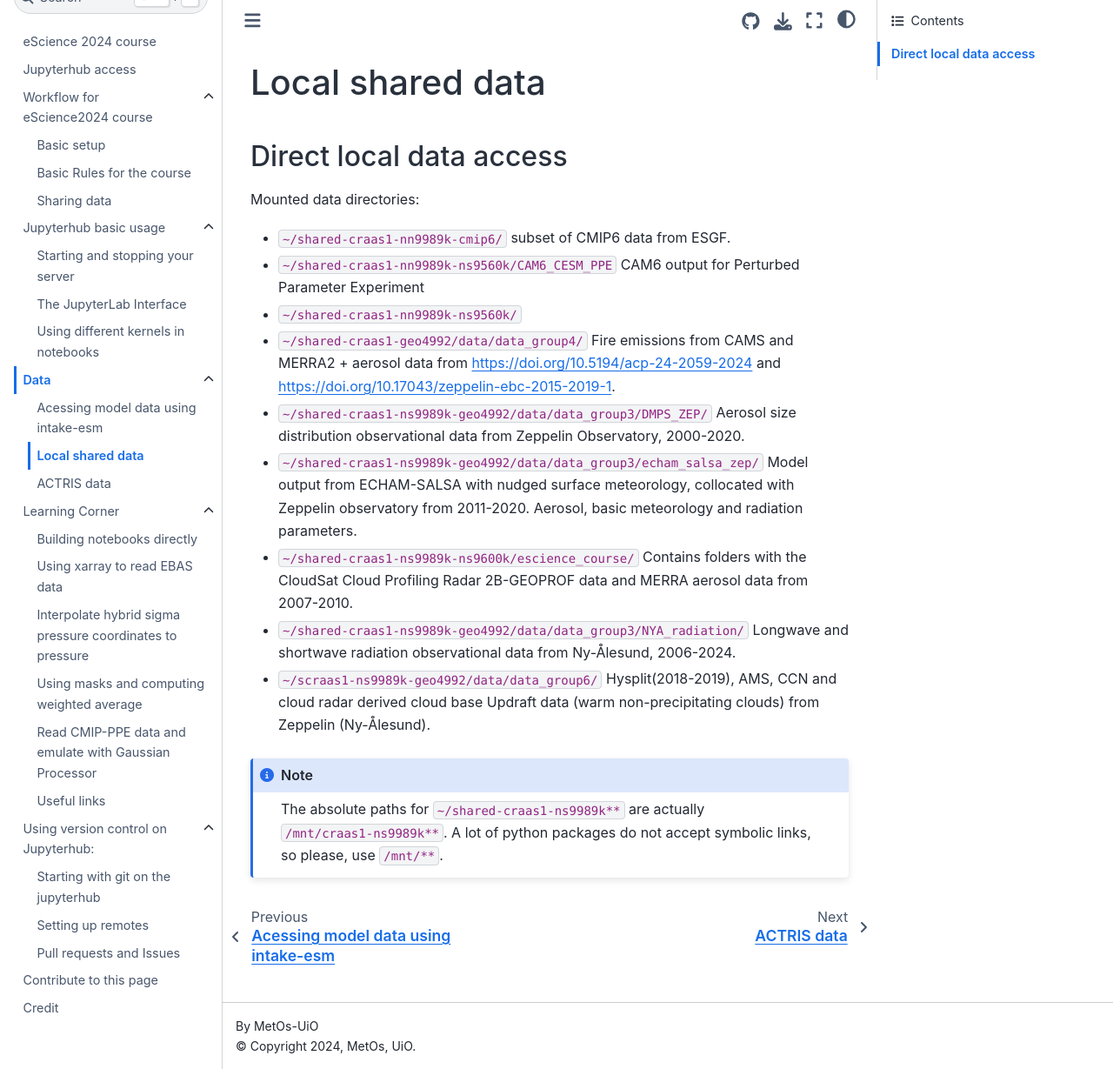
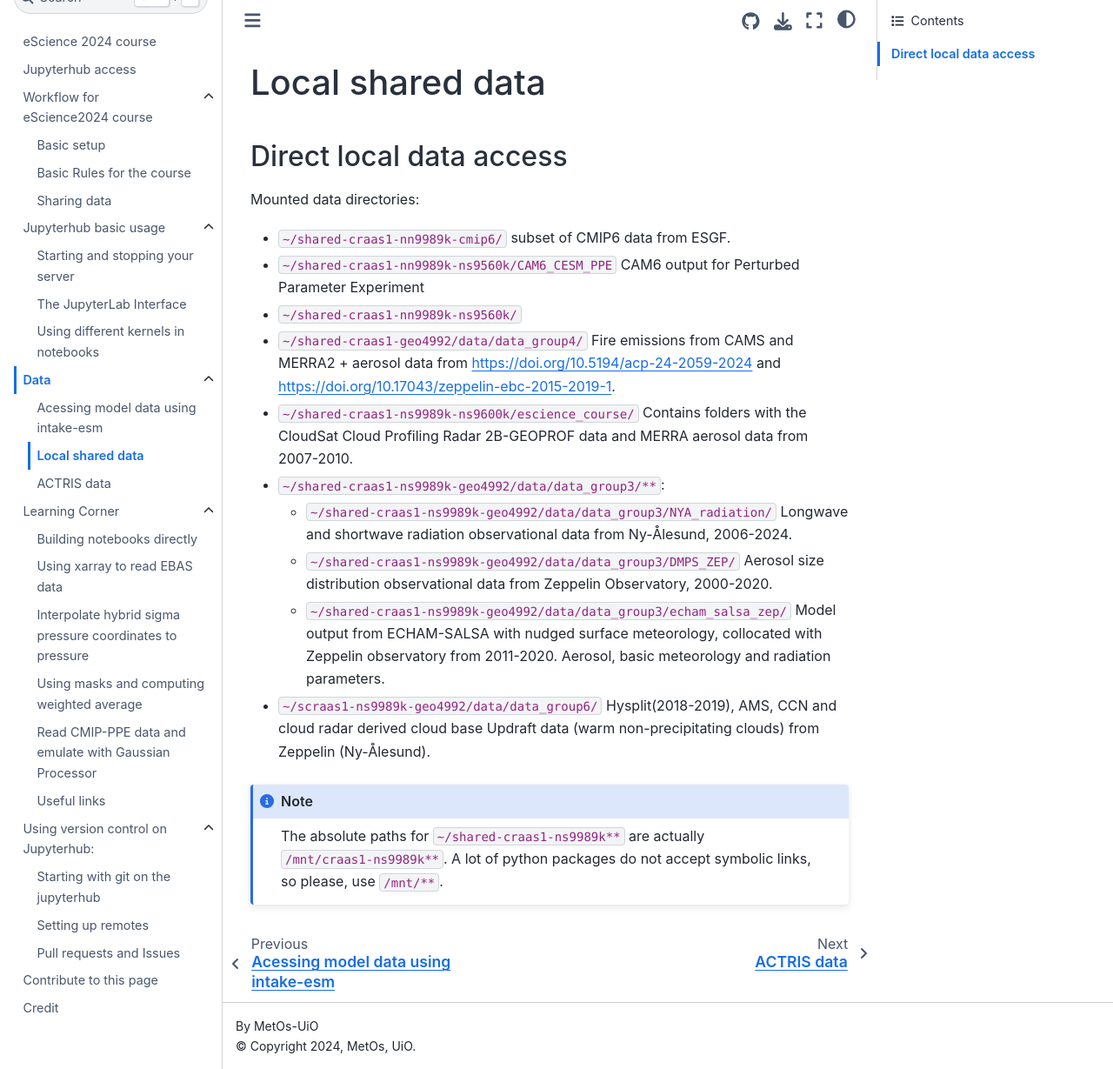
Before and after one commit to MetOs-UiO/eScience2024, a Sphinx documentation site: the page built from docs/data/local-data.rst, in a window 1280 px wide and 1229 px high. Shown: the whole window at 87% size. Built offline with Sphinx 7.4.7 and the Sphinx Book theme 1.1.4, drawn with Linux system fonts in a browser that asks for light colours.

Commit message:
fix order.

```diff
--- a/docs/data/local-data.rst
+++ b/docs/data/local-data.rst
@@ -14,15 +14,18 @@ Mounted data directories:
 
 - ``~/shared-craas1-geo4992/data/data_group4/`` Fire emissions from CAMS and MERRA2 + aerosol data from `<https://doi.org/10.5194/acp-24-2059-2024>`_ and `<https://doi.org/10.17043/zeppelin-ebc-2015-2019-1>`_.
 
-- ``~/shared-craas1-ns9989k-geo4992/data/data_group3/DMPS_ZEP/`` Aerosol size distribution observational data from Zeppelin Observatory, 2000-2020.
-
-- ``~/shared-craas1-ns9989k-geo4992/data/data_group3/echam_salsa_zep/`` Model output from ECHAM-SALSA with nudged surface meteorology, collocated with Zeppelin observatory from 2011-2020. Aerosol, basic meteorology and radiation parameters.
-
 - ``~/shared-craas1-ns9989k-ns9600k/escience_course/`` Contains folders with the CloudSat Cloud Profiling Radar 2B-GEOPROF data and MERRA aerosol data from 2007-2010.
 
-- ``~/shared-craas1-ns9989k-geo4992/data/data_group3/NYA_radiation/`` Longwave and shortwave radiation observational data from Ny-Ålesund, 2006-2024.
+- ``~/shared-craas1-ns9989k-geo4992/data/data_group3/**``:
+
+  - ``~/shared-craas1-ns9989k-geo4992/data/data_group3/NYA_radiation/`` Longwave and shortwave radiation observational data from Ny-Ålesund, 2006-2024.
+
+  - ``~/shared-craas1-ns9989k-geo4992/data/data_group3/DMPS_ZEP/`` Aerosol size distribution observational data from Zeppelin Observatory, 2000-2020.
+
+  - ``~/shared-craas1-ns9989k-geo4992/data/data_group3/echam_salsa_zep/`` Model output from ECHAM-SALSA with nudged surface meteorology, collocated with Zeppelin observatory from 2011-2020. Aerosol, basic meteorology and radiation parameters.
 
 - ``~/scraas1-ns9989k-geo4992/data/data_group6/`` Hysplit(2018-2019), AMS, CCN and cloud radar derived cloud base Updraft data (warm non-precipitating clouds) from Zeppelin (Ny-Ålesund).
+
 .. note::
 
   The absolute paths for ``~/shared-craas1-ns9989k**`` are actually ``/mnt/craas1-ns9989k**``. A lot of python packages do not accept symbolic links, so please, use ``/mnt/**``.
```
